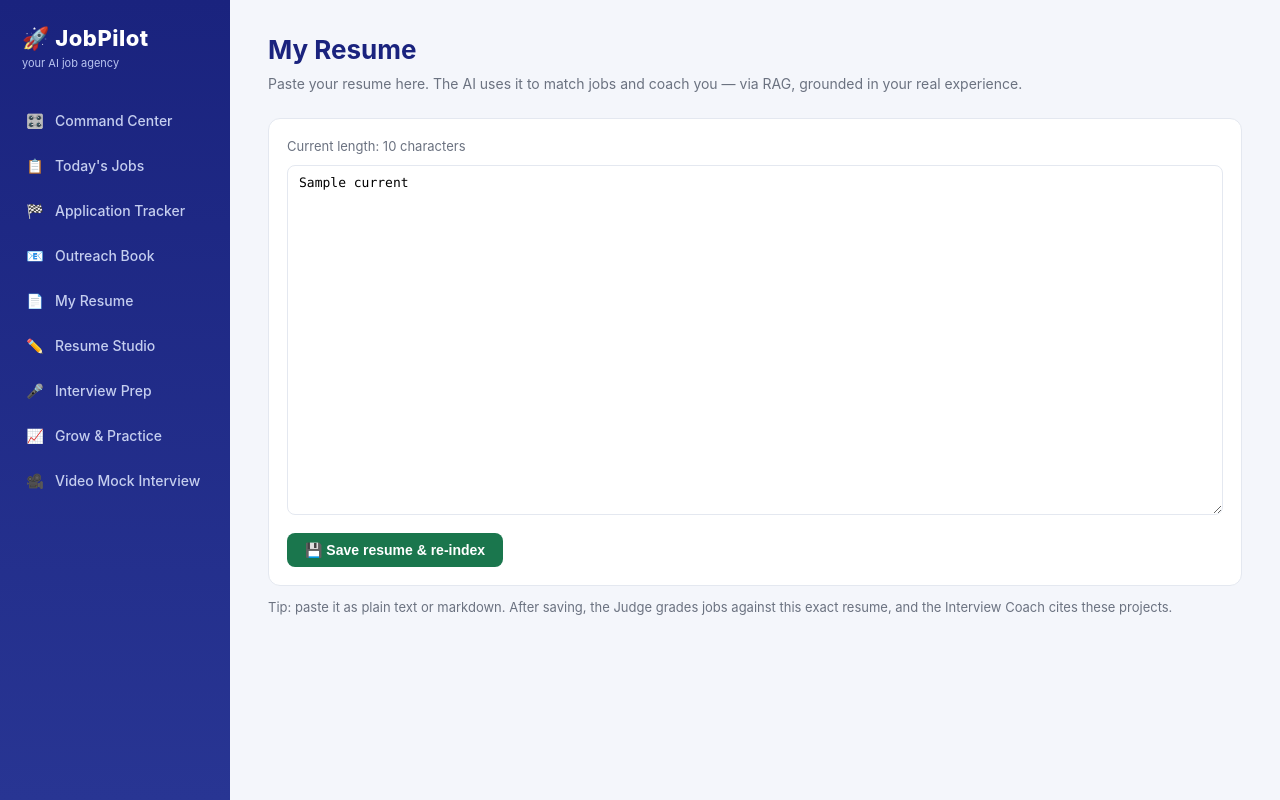
After one commit to vasaviAnnapureddy/JobPilot, a Django app: template web/dashboard/templates/dashboard/my_resume.html in a window 1280 px wide. The commit adds this page. Run offline with Django 4.2, Linux system fonts and the light colour scheme; the template is opened without the code that fills it: most values are stand-ins (such as "Sample title", 1, 10 or a date in 2020).

Commit message:
Add resume upload, application tracking button, and one-click run script
- START_WEBSITE.bat: double-click to launch the dashboard (Windows-friendly)
- README: clear run instructions (double-click + terminal + drive-switch tip)
- web/my-resume: paste/save your resume -> re-indexes RAG so matching uses it
- web/mark-applied: "I applied" button on jobs -> creates application (feeds Tracker)

Co-Authored-By: Claude Fable 5 <noreply@anthropic.com>

```diff
--- a/web/dashboard/templates/dashboard/base.html
+++ b/web/dashboard/templates/dashboard/base.html
@@ -74,7 +74,8 @@
       <a href="/jobs/" class="{% if page == 'jobs' %}active{% endif %}"><span class="ico">📋</span> Today's Jobs</a>
       <a href="/tracker/" class="{% if page == 'tracker' %}active{% endif %}"><span class="ico">🏁</span> Application Tracker</a>
       <a href="/outreach/" class="{% if page == 'outreach' %}active{% endif %}"><span class="ico">📧</span> Outreach Book</a>
-      <a href="/resume/" class="{% if page == 'resume' %}active{% endif %}"><span class="ico">📄</span> Resume Studio</a>
+      <a href="/my-resume/" class="{% if page == 'my_resume' %}active{% endif %}"><span class="ico">📄</span> My Resume</a>
+      <a href="/resume/" class="{% if page == 'resume' %}active{% endif %}"><span class="ico">✏️</span> Resume Studio</a>
       <a href="/interview/" class="{% if page == 'interview' %}active{% endif %}"><span class="ico">🎤</span> Interview Prep</a>
       <a href="/grow/" class="{% if page == 'grow' %}active{% endif %}"><span class="ico">📈</span> Grow &amp; Practice</a>
       <a href="/mock/" class="{% if page == 'mock' %}active{% endif %}"><span class="ico">🎥</span> Video Mock Interview</a>
--- /dev/null
+++ b/web/dashboard/templates/dashboard/my_resume.html
@@ -0,0 +1,28 @@
+{% extends "dashboard/base.html" %}
+{% block title %}My Resume{% endblock %}
+{% block body %}
+<h1>My Resume</h1>
+<p class="sub">Paste your resume here. The AI uses it to match jobs and coach you — via RAG, grounded in your real experience.</p>
+
+{% if saved %}
+  <div class="card" style="background:#e6f4ec;border-left:4px solid var(--green);margin-bottom:16px">
+    ✅ Saved and re-indexed. Your job matching + interview coaching now use this resume.
+  </div>
+{% endif %}
+
+<div class="card">
+  <form method="post">
+    {% csrf_token %}
+    <div class="muted" style="margin-bottom:8px">Current length: {{ chars }} characters</div>
+    <textarea name="resume" rows="22" style="font-family:Consolas,monospace;font-size:13px">{{ current }}</textarea>
+    <div style="margin-top:12px">
+      <button class="btn green">💾 Save resume &amp; re-index</button>
+    </div>
+  </form>
+</div>
+
+<p class="muted" style="margin-top:12px">
+  Tip: paste it as plain text or markdown. After saving, the Judge grades jobs against this exact resume,
+  and the Interview Coach cites these projects.
+</p>
+{% endblock %}
--- a/web/jobpilot_web/urls.py
+++ b/web/jobpilot_web/urls.py
@@ -10,6 +10,8 @@ urlpatterns = [
     path("outreach/", views.outreach_book, name="outreach"),
     path("resume/", views.resume_studio, name="resume"),
     path("resume/decide/", views.decide_edit, name="decide_edit"),
+    path("my-resume/", views.my_resume, name="my_resume"),
+    path("mark-applied/", views.mark_applied, name="mark_applied"),
     path("interview/", views.interview_prep_page, name="interview"),
     path("grow/", views.grow_page, name="grow"),
     path("mock/", views.mock_interview_page, name="mock"),
```
Also changed, not shown: web/dashboard/templates/dashboard/jobs.html (+8 -1 lines), web/dashboard/views.py (+37 -0 lines), README.md, 1 other file.
